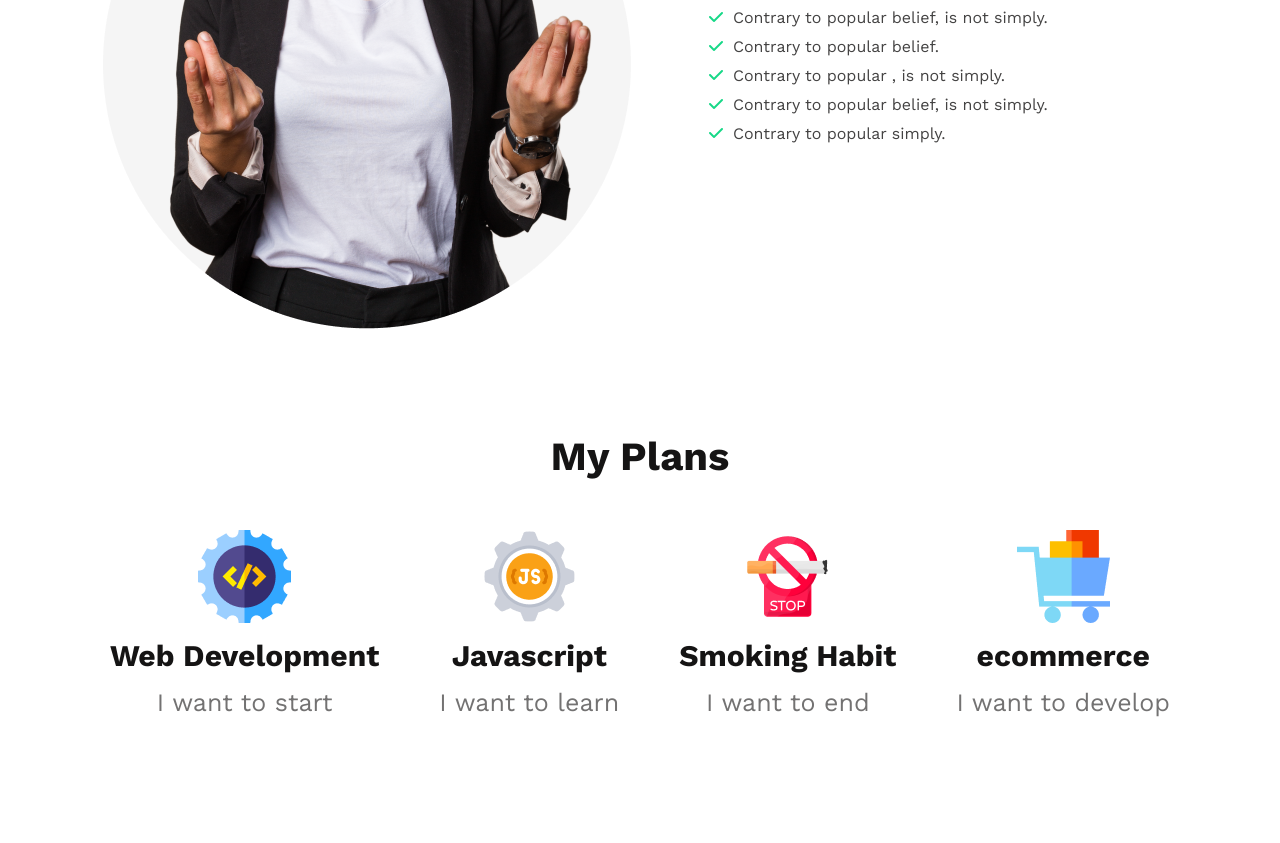
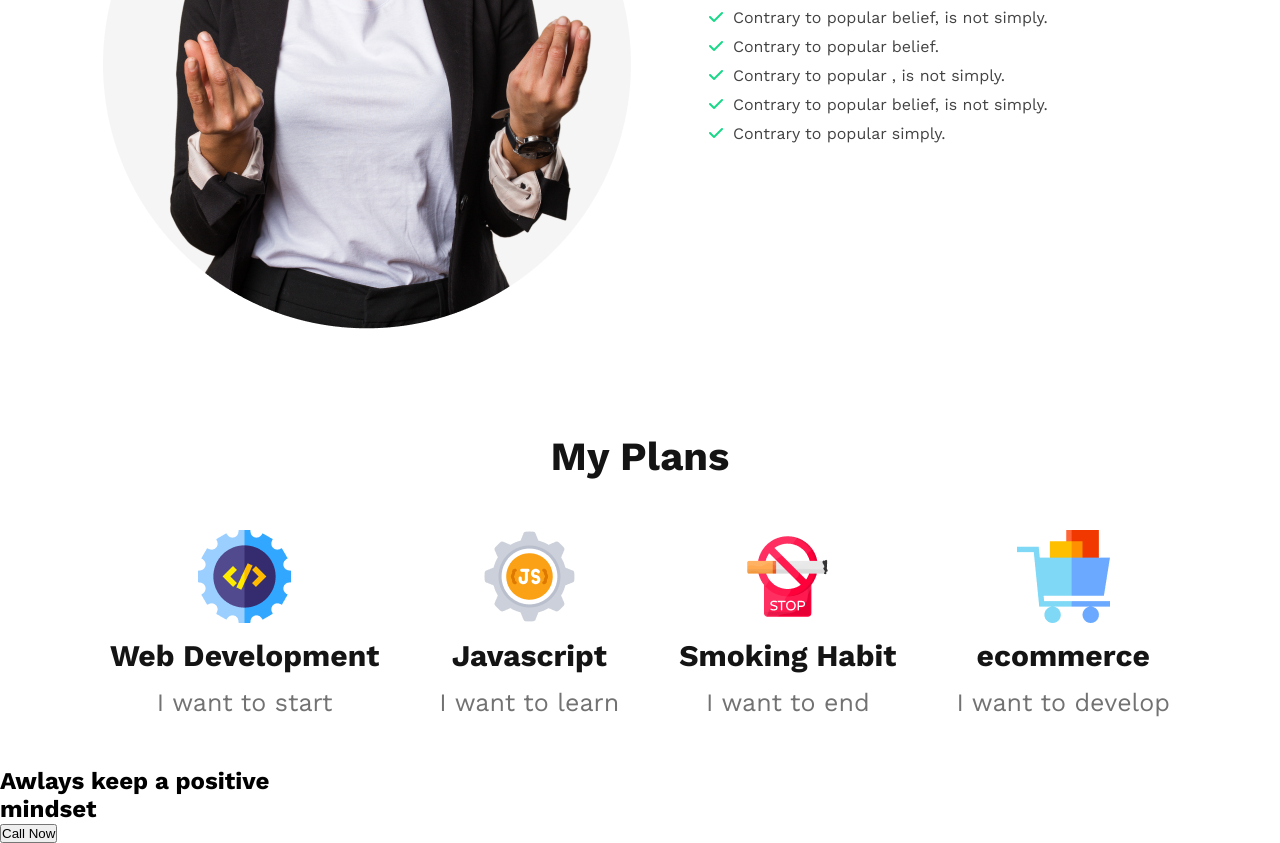
Before and after one commit to sharifalam88/new-year-mission, a plain HTML site: page index.html in a window 1280 px wide. Shown: the part 1195-2038 px from the top of the page. Before the commit the page ends 1962 px from the top, so only its background shows below. Drawn offline with nearby package versions, Linux system fonts and the light colour scheme.

Commit message:
design positive mindset section

```diff
--- a/index.html
+++ b/index.html
@@ -82,6 +82,14 @@
             </div>
         </section>
         <!--design my plans section-->
+
+        <!--Star positive mindset section-->
+        <section id="positive">
+            <div class="positive-inner">
+                <h2>Awlays keep a positive<br> mindset</h2>
+                <button class="btn-positive">Call Now</button>
+            </div>
+        </section>
     </main>
     <!--End main section-->
 
```
